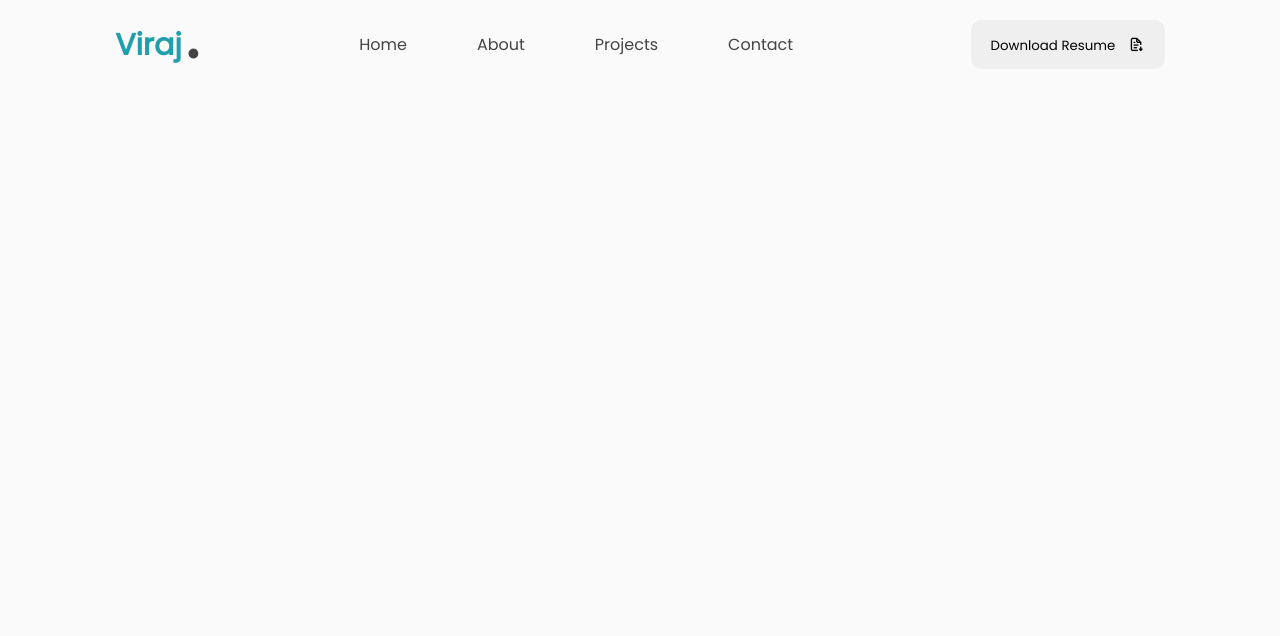
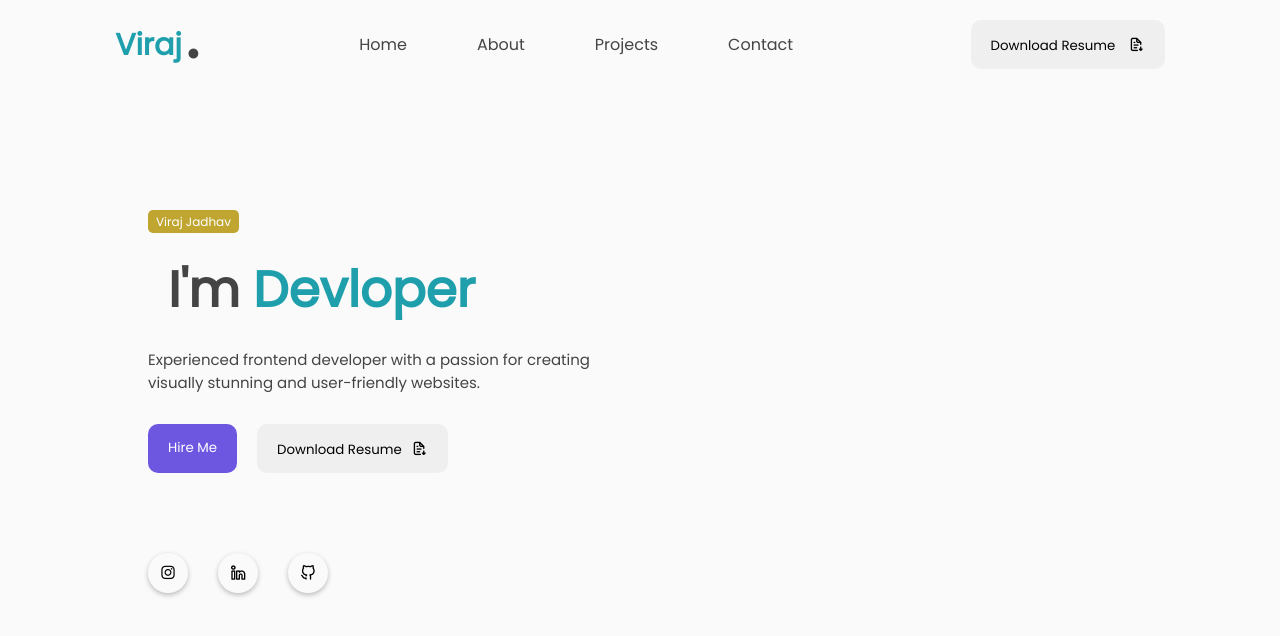
Before and after one commit to vira250/Portfolio, a plain HTML site: page index.html in a window 1280 px wide. Drawn offline with nearby package versions, Linux system fonts and the light colour scheme.

Commit message:
add featured text box

```diff
--- a/index.html
+++ b/index.html
@@ -45,7 +45,32 @@
 
         <!-- Main -->
          <main class="wrapper">
+            <section class="featured-box" id="home">
+               <div class="featured-text">
+                <div class="featured-text-card">
+                    <span>Viraj Jadhav</span>
+                </div>
+                <div class="featured-name">
+                    <p>I'm <span class="typedText">Devloper</span></p>
+                </div>
+                <div class="featured-text-info">
+                    <p>
+                        Experienced frontend developer with a passion for creating visually
+                         stunning and user-friendly websites.
+                    </p>
+                </div>
+                <div class="featured-text-btn">
+                    <button class="btn blue-btn">Hire Me</button>
+                    <button class="btn">Download Resume<i class="uil uil-file-download-alt"></i></button>
+                </div>
+                <div class="social_icons">
+                    <div class="icon"><i class="uil uil-instagram"></i></div>
+                    <div class="icon"><i class="uil uil-linkedin-alt"></i></div>
+                    <div class="icon"><i class="uil uil-github-alt"></i></div>
+                </div>
+               </div>
 
+            </section>
          </main>
     </div>
     <!-- Typing Js link-->
--- a/styles/style.css
+++ b/styles/style.css
@@ -136,9 +136,80 @@ nav{
 
 /* wrapper design */
 .wrapper{
-    height: 150vh;
+    padding-inline: 10vw;
 }
 
+/* featured box */
+.featured-box{
+    position: relative;
+    display: flex;
+    height: 100vh;
+    min-height: 700px;
+}
+
+/* featured text box */
+.featured-text{
+    position: relative;
+    display: flex;
+    justify-content: center;
+    align-content: center;
+    min-height: 80vh;
+    flex-direction: column;
+    width: 50%;
+    padding-left: 20px;
+}
+
+.featured-text-card span{
+    background: var(--third-color);
+    color: var(--color-white);
+    padding: 3px 8px;
+    font-size: 12px;
+    border-radius: 5px;
+}
+.featured-name{
+    font-size: 50px;
+    font-weight: 600;
+    color: var(--text-color-second);
+    margin: 20px;
+}
+.typedText{
+    text-transform: capitalize;
+    color: var(--text-color-third);
+}
+.featured-text-info{
+    font-size: 15px;
+    margin-bottom: 30px;
+    color: var(--text-color-second);
+}
+.featured-text-btn{
+    display: flex;
+    gap: 20px;
+}
+.featured-text-btn>.blue-btn{
+    background: var(--first-color);
+    color: var(--color-white);
+}
+.featured-text-btn>.blue-btn:hover{
+    background: var(--first-color-hover);
+}
+.social_icons{
+    display: flex;
+    margin-top: 5em;
+    gap: 30px;
+}
+.icon{
+    display: flex;
+    justify-content: center;
+    align-items: center;
+    width: 40px;
+    height: 40px;
+    border-radius: 50%;
+    box-shadow: 0px 2px 5px 0px rgba(0, 0, 0, 0.25);
+    cursor: pointer;
+}
+.icon:hover{
+    color: var(--first-color);
+}
 @media only screen and (max-width: 900px) {
     .nav-button{
         display: none;
```
